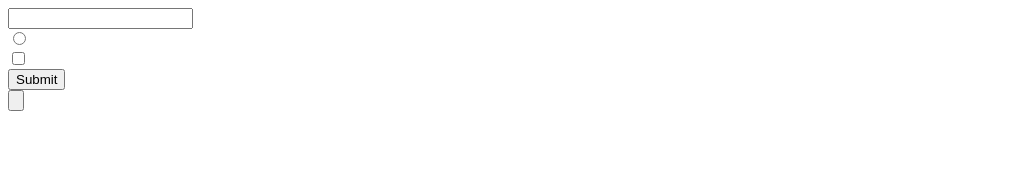
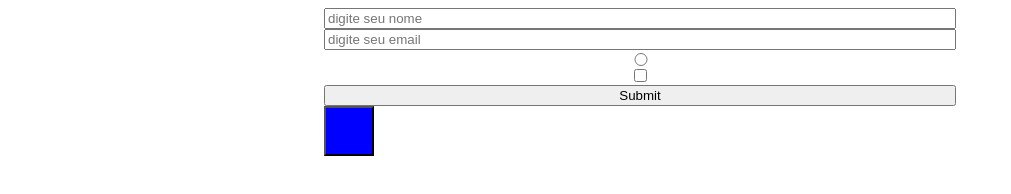
Before and after one commit to MatheusZamboncc/treino-forms, a plain HTML site: page index.html in a window 1280 px wide. Shown: the whole page, without its empty margins (0-1011 px from the left). Drawn offline with Linux system fonts and the light colour scheme.

Commit message:
other message

```diff
--- a/assets/css/style.css
+++ b/assets/css/style.css
@@ -1,4 +1,15 @@
 form{
     display: flex;
     flex-direction: column;
+    margin: auto;
+    width: 50%;
+
 }
+#pa1{
+    width: 50px;
+    height: 50px;
+    background-color: blue;
+}
+#pa2{
+
+}
--- a/index.html
+++ b/index.html
@@ -6,16 +6,19 @@
     <link rel="stylesheet" href="assets/css/style.css">
 </head>
 <body>
-    <form action="text"></form>
-    <input type="text">
-    <form action="radio"></form>
+    <form action="">
+    <label for="nome"></label>
+    <input type="text" placeholder="digite seu nome">
+    <label for="email"></label>
+    <input type="email" placeholder="digite seu email">
+    <form action="radio">
     <input type="radio">
-    <form action="checkbox"></form>
+    <form action="checkbox">
     <input type="checkbox">
-    <form action="submit"></form>
-    <input type="submit">
-    <form action="button"></form>
-    <input type="button">
-
+    <form action="submit">
+    <input type="submit" id="pa2">
+    <form action="button">
+    <input type="button" id="pa1">
+</form>
 </body>
 </html>
```
